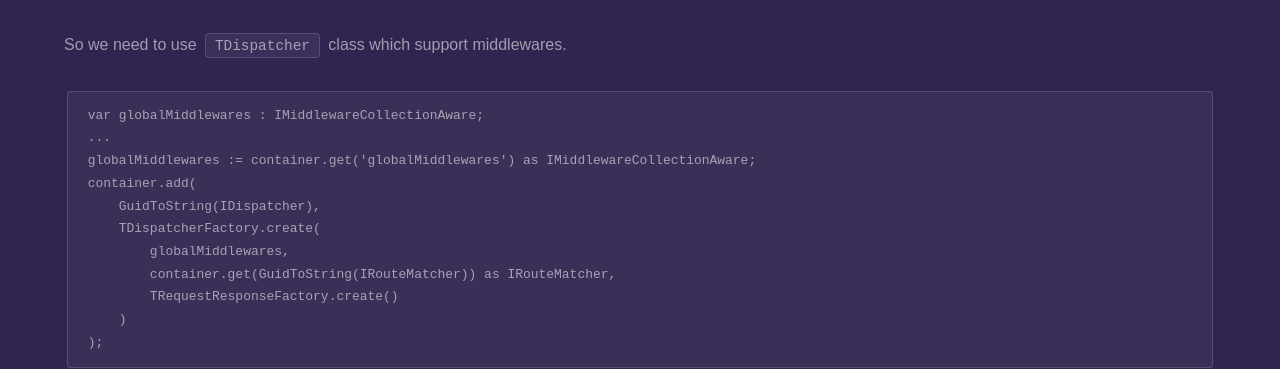
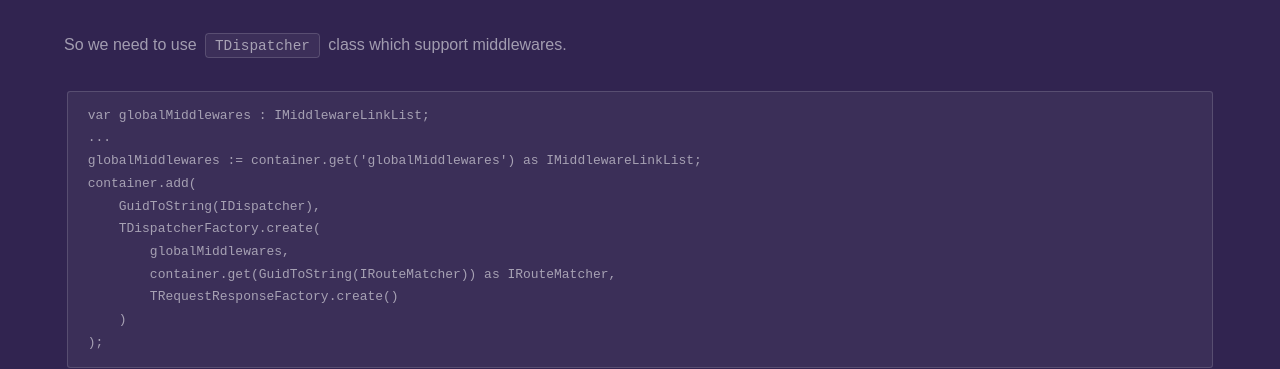
Before and after one commit to fanoframework/fanoframework.github.io, a Jekyll site: the page built from security/handling-cors/index.md, in a window 1280 px wide and 900 px high, scrolled down 1255 px. Shown: the part 152-521 px from the top of the window. Built offline with Jekyll 4.4.1, drawn with Linux system fonts in a browser that asks for light colours; our own code applies the rules of GitHub Pages for plain Markdown files.

Commit message:
improve content about middleware

````diff
--- a/security/handling-cors/index.md
+++ b/security/handling-cors/index.md
@@ -51,9 +51,9 @@ by default is already registered when we use, for example, `TSimpleWebApplicatio
 So we need to use `TDispatcher` class which support middlewares.
 
 ```
-var globalMiddlewares : IMiddlewareCollectionAware;
+var globalMiddlewares : IMiddlewareLinkList;
 ...
-globalMiddlewares := container.get('globalMiddlewares') as IMiddlewareCollectionAware;
+globalMiddlewares := container.get('globalMiddlewares') as IMiddlewareLinkList;
 container.add(
     GuidToString(IDispatcher),
     TDispatcherFactory.create(
````
Also changed, not shown: middlewares/index.md (+1 -1 lines), working-with-session/index.md (+1 -1 lines).
